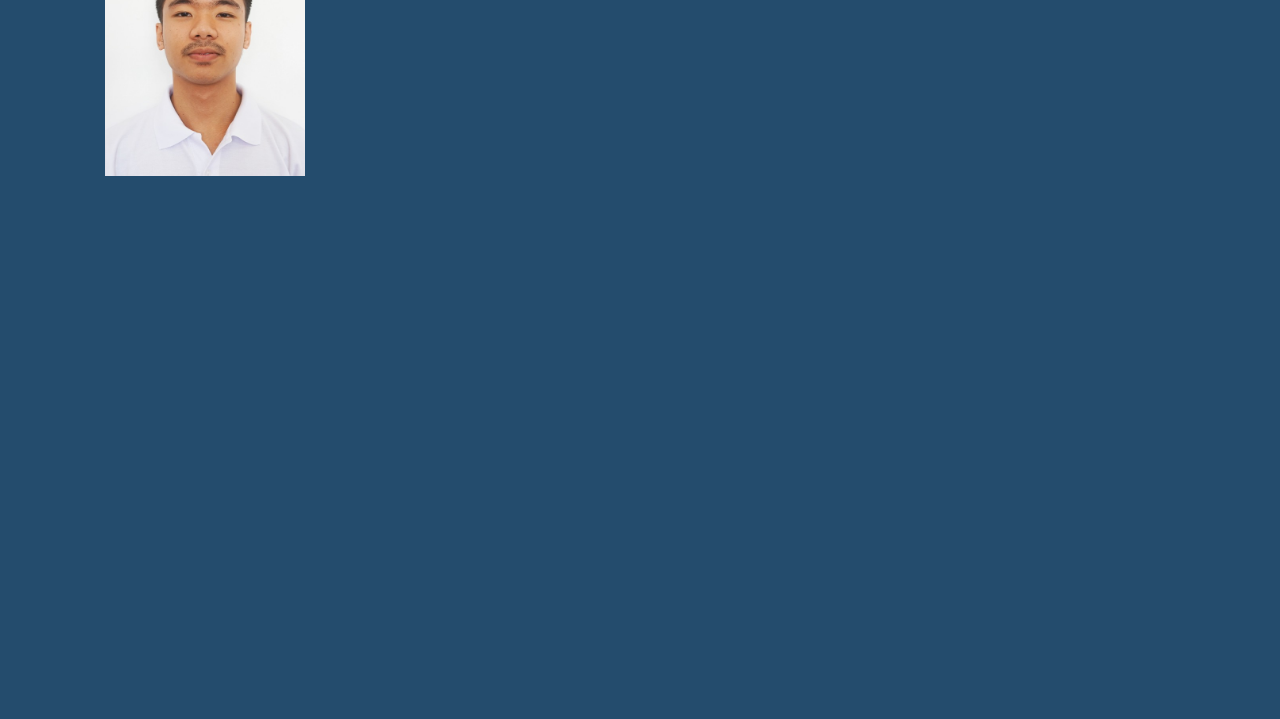
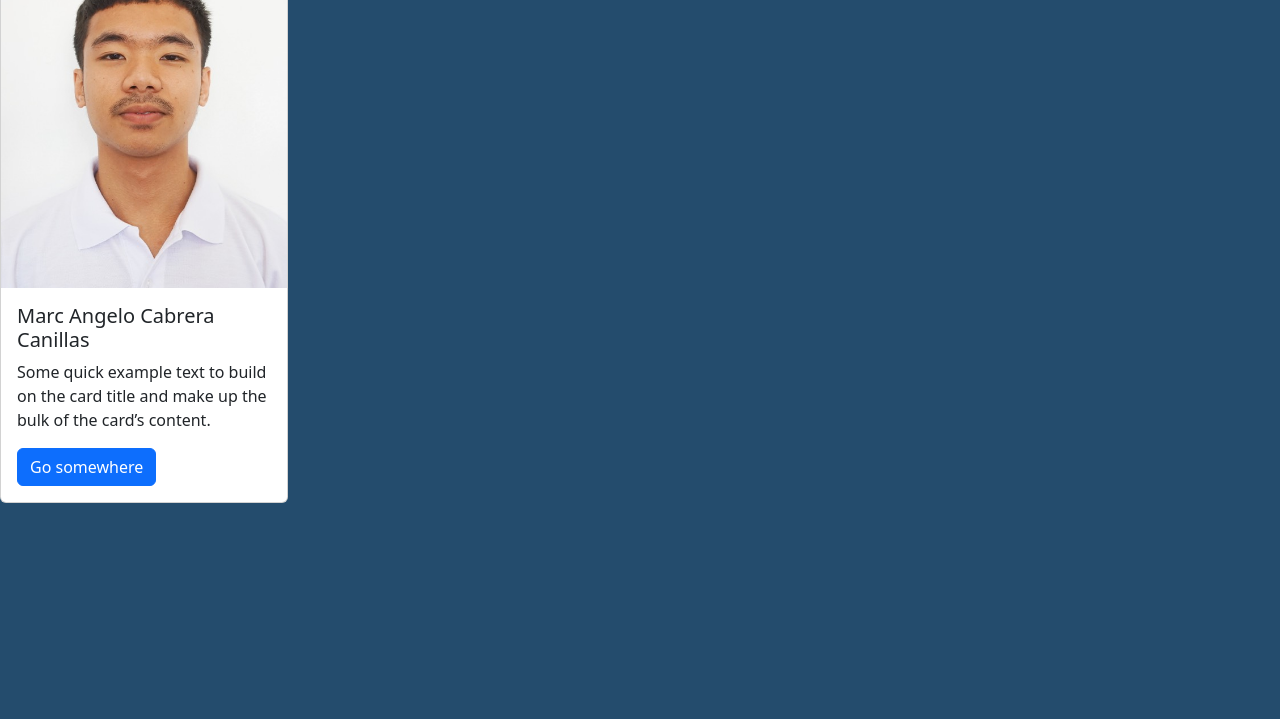
Before and after one commit to mcanillas/mcanillas.github.io, a plain HTML site: page index.html in a window 1280 px wide. Shown: the part 81-800 px from the top of the page. Drawn offline with nearby package versions, Linux system fonts and the light colour scheme.

Commit message:
made the picture container a card = edited the index

```diff
--- a/index.html
+++ b/index.html
@@ -11,7 +11,6 @@
 </head>
 
 <body>
-  <section>
   <nav class="navbar navbar-expand-lg bg-body-tertiary fixed-top custom-navbar">
     <div class="container-fluid">
       <a class="navbar-brand logo-mc">
@@ -35,12 +34,17 @@
       </div>
     </div>
   </nav>
-  </section>
-  <section>
+
   <div class="row">
     <div class="col-4">
-        <div class="container">
-           <img src="mpic.png" alt="my picture" width="200" height="250" class="img-fluid d-block mx-auto mt-5px"> <!--ayusin ang margin pagnagcode uli -->
+      <div class="card" style="width: 18rem;">
+        <img src="mpic.png" class="card-img-top" alt="my picture">
+        <div class="card-body">
+          <h5 class="card-title">Marc Angelo Cabrera Canillas</h5>
+          <p class="card-text">Some quick example text to build on the card title and make up the bulk of the card’s  <!-- fix the card details next time na magcode -->
+            content.</p>
+          <a href="#" class="btn btn-primary">Go somewhere</a>
+        </div>
       </div>
     </div>
     <div class="col-4">
@@ -54,7 +58,6 @@
   </div>
 
 
-  </section>
 
 
 
```
Lines whose indentation alone changed are shown as unchanged.
